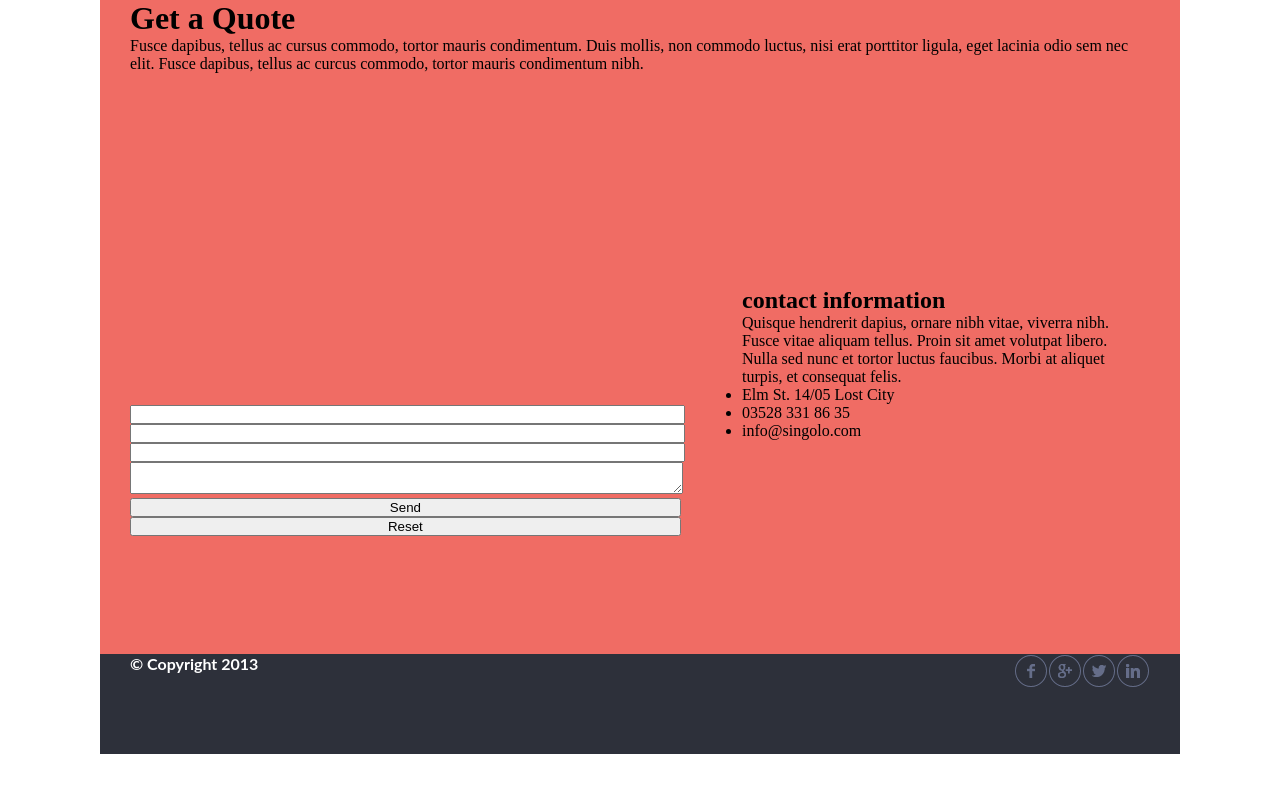
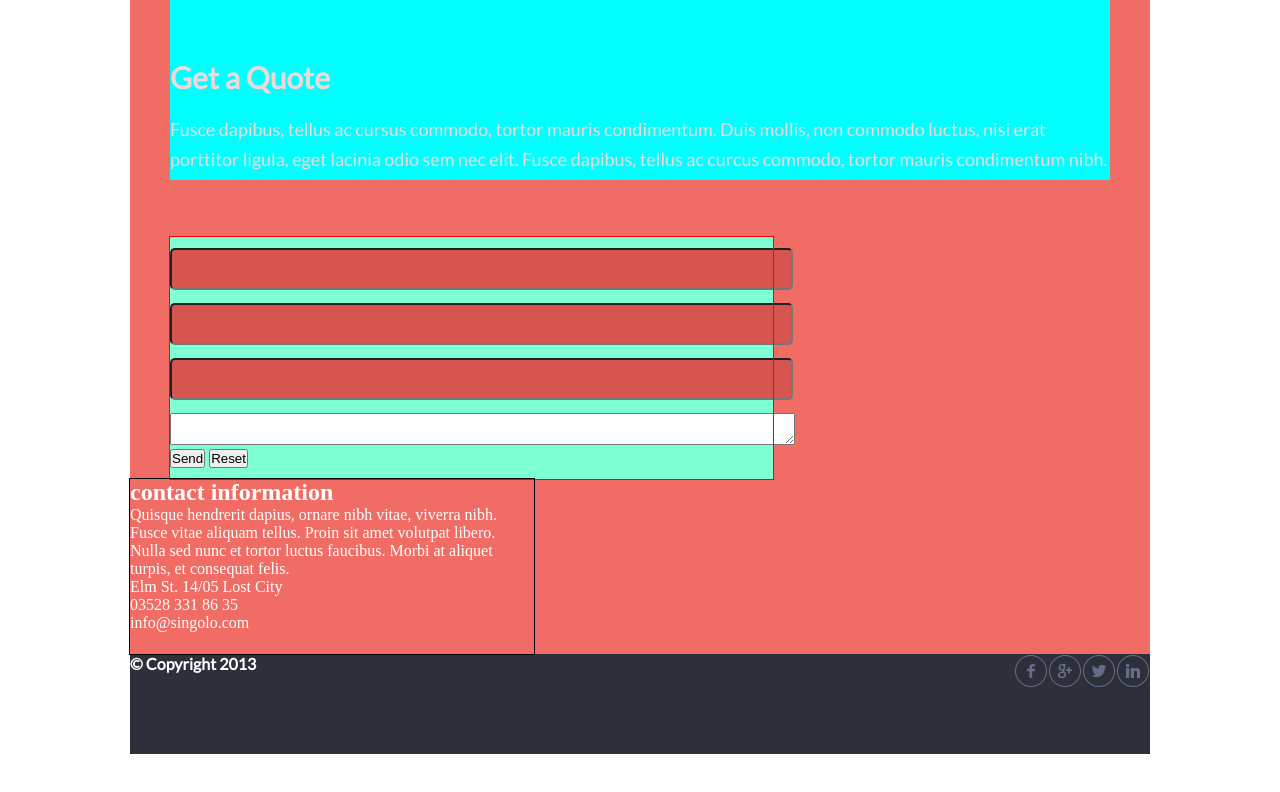
Before and after one commit to SergeyShapkarin/singolo, a plain HTML site: page singolo3.html in a window 1280 px wide. Drawn offline with Linux system fonts and the light colour scheme.

Commit message:
fix: singolo3.html

```diff
--- a/assets/css/singolo3.css
+++ b/assets/css/singolo3.css
@@ -1,5 +1,5 @@
 * {
-  margin: 0px;
+  margin: 0;
   padding: 0;
 }
 
@@ -8,7 +8,7 @@
   max-width: 1020px;
   width: 100vw;
 
-  padding: 0 30px;
+  /*padding: 0 30px;*/
 }
 
 /*-------------INFORMATION-------------*/
@@ -17,29 +17,80 @@
   background-color: #f06c64;
   display: flex;
   flex-wrap: wrap;
-  align-items:
+  color: #ffffff;
 }
 
 .contact-information__title {
   width: 100%;
+  height: 180px;
+  margin: 0 40px;
+  background-color: aqua;
 }
 
+.contact-information__title h1 {
+  font-size: 30px;
+  line-height: 18px;
+  color: #f0d8d9;
+  font-family: "Lato";
+  font-weight: 900;
+  text-align: left;
+  margin-top: 68px;
+}
+
+.contact-information__title p {
+  margin-top: 28px;
+  width: 940px;
+  height: 57px;
+  font-size: 18px;
+  line-height: 30px;
+  color: #f0d8d9;
+  font-family: "Lato";
+  font-weight: 300;
+  text-align: left;
+}
+
+
+
+
+
+
+
+
+
+
+
+
+
+
 .contact-information__form {
-  width: 60%;
+  margin: 35px 0 0 40px;
+  width: 603px;
   display: flex;
   align-items: center;
+  background-color: aquamarine;
+  outline: 1px solid red;
 }
 
-.contact-information__form input {
-  width: 90%;
+
+
+.input_item {
+  width: 619px;
+  height: 38px;
+  border-radius: 5px;
+  margin-bottom: 13px;
+  background-color: #d6564f;
 }
 
+
+
 .contact-information__form textarea {
-  width: 90%;
+  width: 100%;
 }
 
 .contact-information__information {
   width: 39.6%;
+
+  outline: 1px solid black;
 }
 
 
--- a/singolo3.html
+++ b/singolo3.html
@@ -4,6 +4,7 @@
   <meta charset="UTF-8">
   <title>Singolo 3</title>
   <link href="./assets/css/singolo3.css" rel="stylesheet">
+  <link href="https://fonts.googleapis.com/css?family=Lato&display=swap" rel="stylesheet">
 </head>
 <body>
   <main class="main">
@@ -15,9 +16,9 @@
       <div class="contact-information__form">
         <form action="post">
           <fieldsset>
-            <input type="text">
-            <input type="text">
-            <input type="text">
+            <input class="contact-information__form__name input_item" type="text">
+            <input class="contact-information__form__email input_item" type="text">
+            <input class="contact-information__form__subject input_item" type="text">
             <textarea></textarea>
             <input type="submit" id="send" value="Send">
             <input type="reset" id="reset" value="Reset">
```
